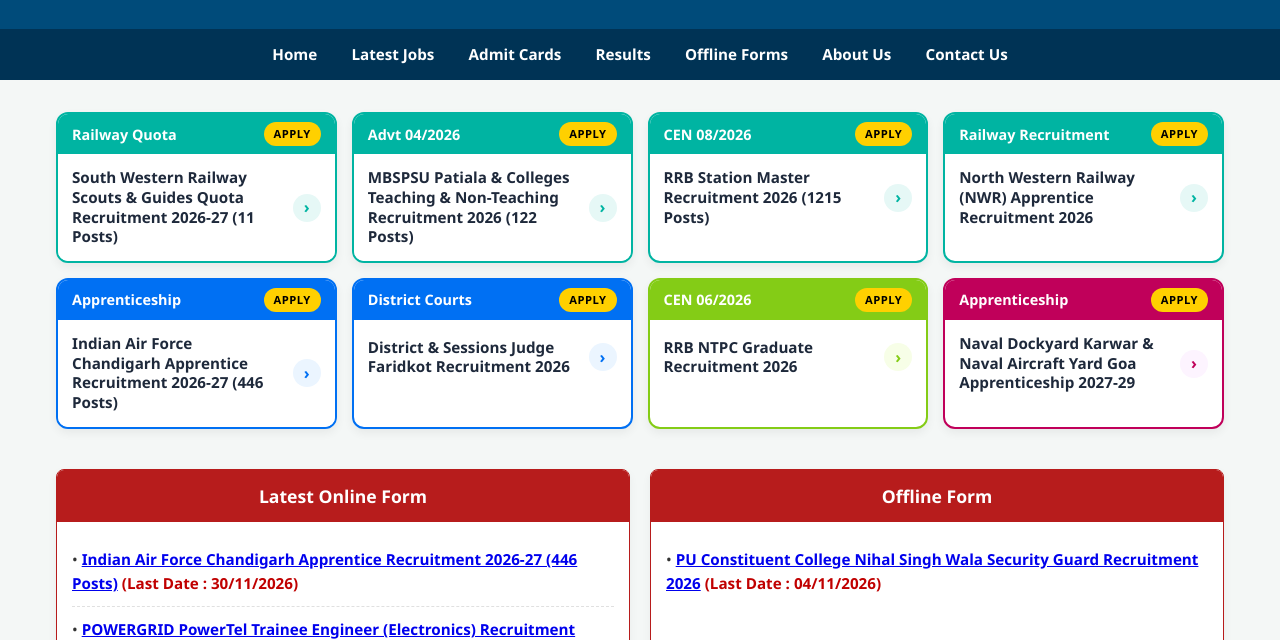
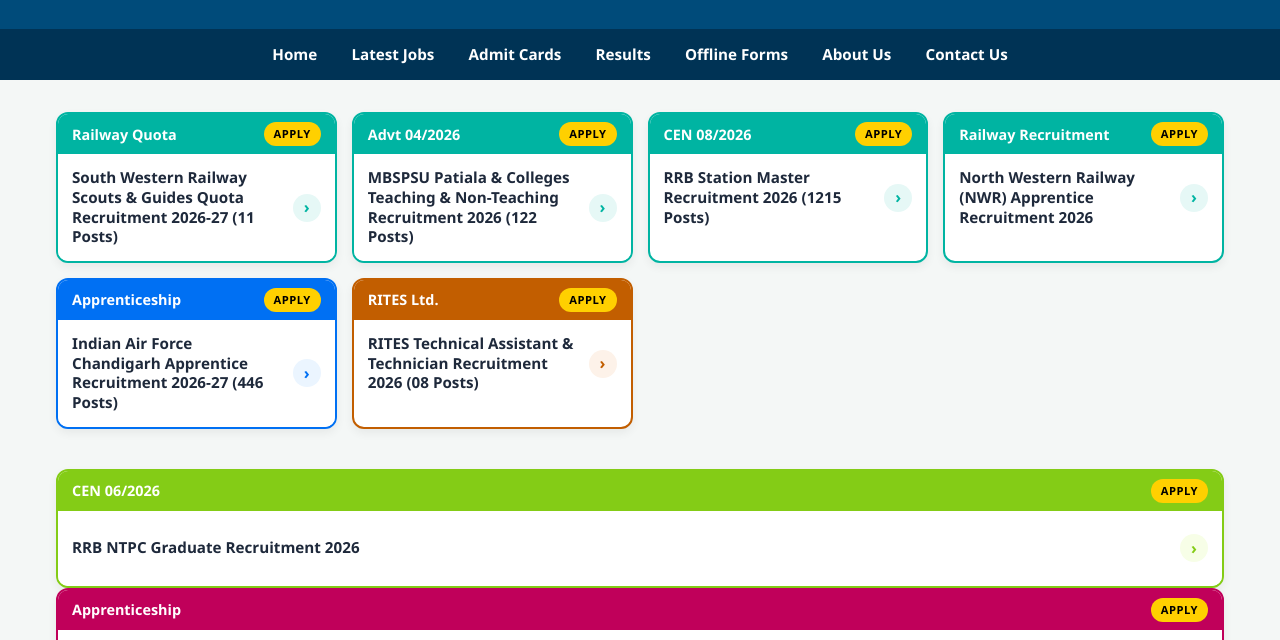
Before and after one commit to panjabjobjunction/panjabjobjunction-site, a plain HTML site: page index.html in a window 1280 px wide. Shown: the part 125-765 px from the top of the page. Drawn offline with Linux system fonts and the light colour scheme.

Commit message:
Update index.html

```diff
--- a/index.html
+++ b/index.html
@@ -259,15 +259,18 @@
 
 
             <!-- Box 4 -->
-            <div class="card-item theme-blue">
+                        <!-- RITES Recruitment Box -->
+            <div class="card-item theme-brown">
                 <div class="card-header">
-                    <span>District Courts</span>
-                    <a href="faridkot-court-recruitment-2026.html" class="card-btn">APPLY</a>
+                    <span>RITES Ltd.</span>
+                    <a href="rites-technical-assistant-technician-recruitment-2026.html" class="card-btn">APPLY</a>
                 </div>
                 <div class="card-body">
-                    <a href="faridkot-court-recruitment-2026.html" class="card-title">District & Sessions Judge Faridkot Recruitment 2026</a>
-                    <a href="faridkot-court-recruitment-2026.html" class="card-arrow">›</a>
+                    <a href="rites-technical-assistant-technician-recruitment-2026.html" class="card-title">RITES Technical Assistant & Technician Recruitment 2026 (08 Posts)</a>
+                    <a href="rites-technical-assistant-technician-recruitment-2026.html" class="card-arrow">›</a>
                 </div>
+            </div>
+
             </div>
 
             <!-- Box 5 -->
@@ -303,6 +306,7 @@
             <div class="column-box">
                 <div class="column-header">Latest Online Form</div>
                 <ul class="column-list">
+                    <li>• <a href="rites-technical-assistant-technician-recruitment-2026.html">RITES Technical Assistant & Technician Recruitment 2026 (08 Posts)</a> <span class="date-highlight">(Last Date : 15/12/2026)</span></li>
                     <li>• <a href="iaf-chandigarh-apprentice-2026.html">Indian Air Force Chandigarh Apprentice Recruitment 2026-27 (446 Posts)</a> <span class="date-highlight">(Last Date : 30/11/2026)</span></li>
                     <li>• <a href="powergrid-powertel-trainee-engineer-2026.html">POWERGRID PowerTel Trainee Engineer (Electronics) Recruitment through GATE 2026 (33 Posts)</a> <span class="date-highlight">(Last Date : 27/11/2026)</span></li>
                     <li>• <a href="swr-scouts-guides-recruitment-2026.html">South Western Railway Scouts & Guides Quota Recruitment 2026-27 (11 Posts)</a> <span class="date-highlight">(Last Date : 13/12/2026)</span></li>
```
